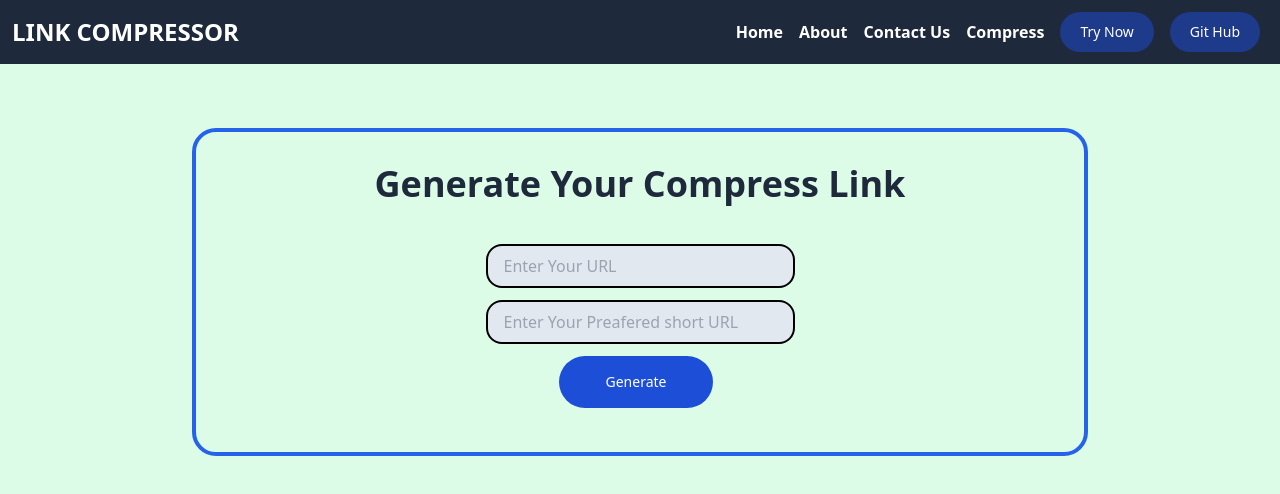
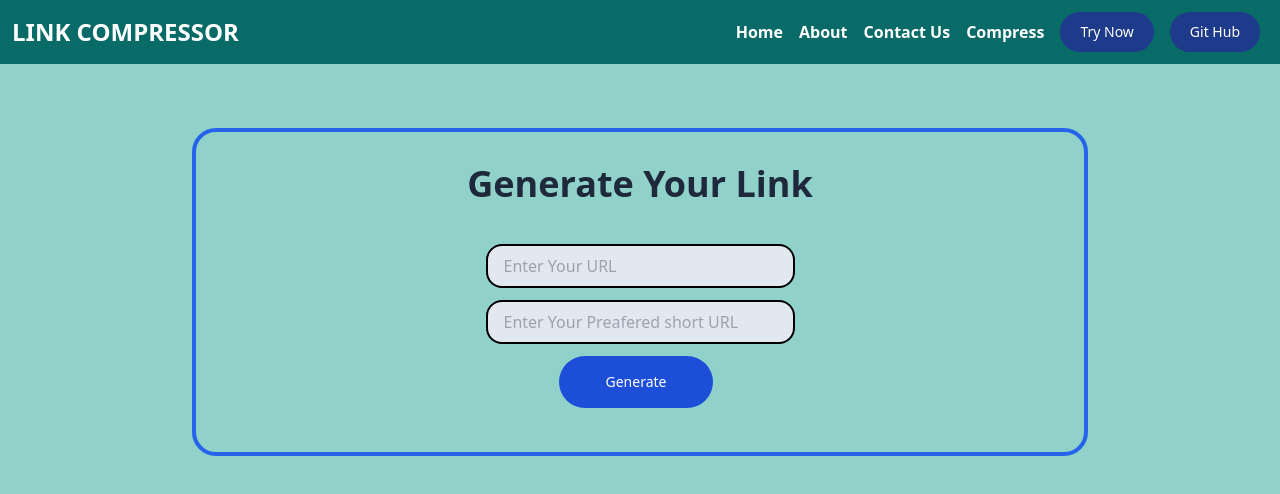
Before and after one commit to amitkumarpatra99/Link_Compressor, a Next.js app: page /Shorten in a window 1280 px wide. Shown: the top 494 px of the page. Built offline with nearby package versions, Linux system fonts and the light colour scheme.

Commit message:
Change some colours

```diff
--- a/app/Shorten/page.js
+++ b/app/Shorten/page.js
@@ -38,7 +38,7 @@ const Shorten = () => {
 
     return (
         <div className='mx-auto max-w-4xl rounded-3xl items-center my-16  border-4 border-blue-600 p-8 gap-4 flex flex-col '>
-            <h1 className='text-center text-4xl text-slate-800 font-bold flex flex-col justify-center' >Generate Your Compress Link</h1>
+            <h1 className='text-center text-4xl text-slate-800 font-bold flex flex-col justify-center' >Generate Your Link</h1>
 
             <div className='flex flex-col text-center items-center  w-3/4  rounded-full  gap-3'>
                 <input
--- a/app/layout.js
+++ b/app/layout.js
@@ -10,7 +10,7 @@ export const metadata = {
 export default function RootLayout({ children }) {
   return (
     <html lang="en">
-      <body className={`bg-green-100`}>
+      <body className={`bg-[#90D1CA] text-black`}>
 
 
         <Navbar />
--- a/app/page.js
+++ b/app/page.js
@@ -15,8 +15,8 @@ export default function Home() {
             </Link>
           </div>
 
-          <div className="flex justify-start relative">
-            <Image className="mix-blend-darken" alt="v" src={"/Vector.png"} fill={true} />
+          <div className="flex justify-start relative ">
+            <Image className="mix-blend-darken max-w-100 max-h-50" alt="v" src={"/Vector.png"} fill={true}  />
           </div>
         </section>
       </main>
--- a/components/Navbar.js
+++ b/components/Navbar.js
@@ -2,9 +2,9 @@ import Link from 'next/link'
 import React from 'react'
 const Navbar = () => {
     return (
-        <nav className=' h-16 bg-slate-800 text-white flex px-3 justify-between items-center '>
+        <nav className=' h-16 bg-[#096B68] text-white flex px-3 justify-between items-center '>
 
-            <div className="logo text-2xl font-bold text-white hover:text-cyan-400 ">
+            <div className="logo text-2xl font-bold text-white hover:text-black  ">
                 <Link href="/">LINK COMPRESSOR</Link> </div>
 
             <ul className='flex justify-center gap-4 items-center font-semibold '>
```
Also changed, not shown: public/Vector 1.png (added), public/Vector.png.
